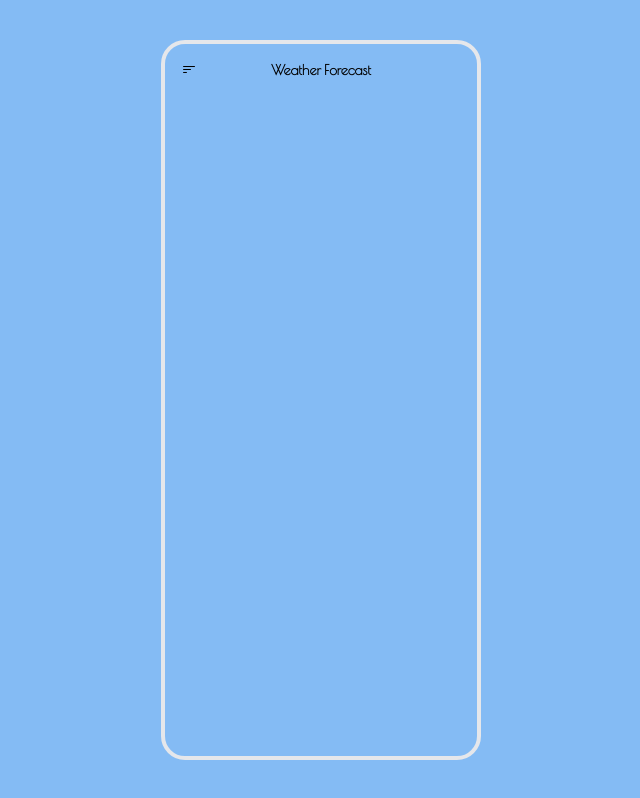
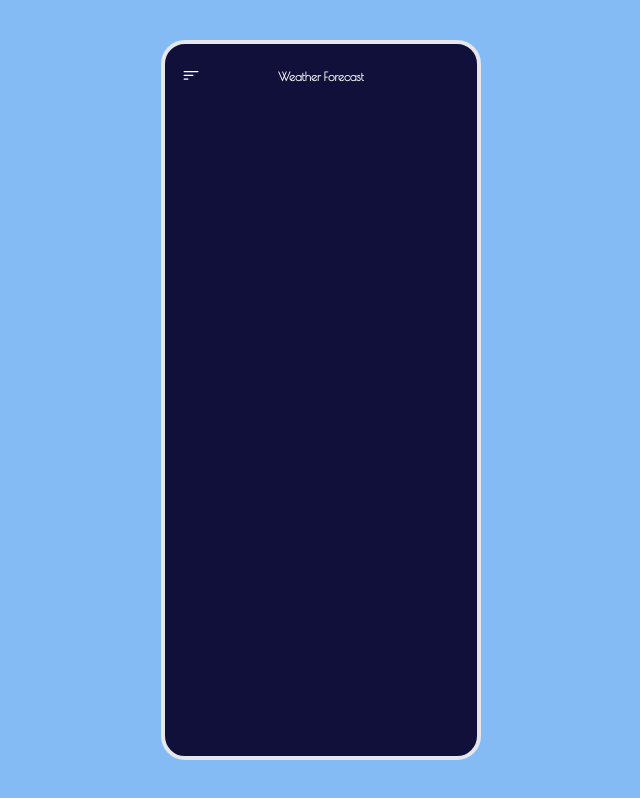
Before and after one commit to iamwinner422/BennuWeather, a React (Vite) app: page / in a window 1280 px wide. Shown: the whole page, without its empty margins (319-959 px from the left). Built offline with nearby package versions, Linux system fonts and the light colour scheme.

Commit message:
Creating new layout and Title component

```diff
--- /dev/null
+++ b/src/components/Title.tsx
@@ -0,0 +1,10 @@
+export default function Title() {
+    return (
+        <div className="flex justify-center items-center w-full py-6 relative">
+            <div className="absolute left-4">
+                <i className="bi bi-filter-left font-bold text-xl text-white"></i>
+            </div>
+            <span className="text-xs font-bold text-white">Weather Forecast</span>
+        </div>
+    )
+}
--- a/src/layouts/BaseLayout.tsx
+++ b/src/layouts/BaseLayout.tsx
@@ -1,9 +1,7 @@
 import React from "react";
 
-interface Props {
-    children: React.ReactNode
-}
-export default function BaseLayout({children}: Props){
+
+export default function BaseLayout({children}: {children: React.ReactNode}) {
     return (
         <div className="h-screen bg-background flex items-center justify-center py-10">
             {children}
--- /dev/null
+++ b/src/layouts/FrameLayout.tsx
@@ -0,0 +1,9 @@
+import React from "react";
+
+export default function FrameLayout({children}: {children: React.ReactNode}){
+    return (
+        <div className="w-1/4 h-full border-4 rounded-3xl bg-appBackground">
+            {children}
+        </div>
+    )
+}
--- a/src/pages/Home.tsx
+++ b/src/pages/Home.tsx
@@ -1,16 +1,13 @@
 import BaseLayout from "../layouts/BaseLayout.tsx";
+import FrameLayout from "../layouts/FrameLayout.tsx";
+import Title from "../components/Title.tsx";
 
 export default function Home() {
     return (
         <BaseLayout>
-            <div className="w-1/4 h-full border-4 rounded-3xl">
-                <div className="flex justify-center items-center w-full py-4 relative">
-                    <div className="absolute left-4">
-                        <i className="bi bi-filter-left"></i>
-                    </div>
-                    <span className="text-sm font-bold">Weather Forecast</span>
-                </div>
-            </div>
+            <FrameLayout>
+                <Title/>
+            </FrameLayout>
         </BaseLayout>
     )
 }
--- a/tailwind.config.js
+++ b/tailwind.config.js
@@ -1,5 +1,6 @@
 /** @type {import('tailwindcss').Config} */
 export default {
+    darkMode: 'class',
     content: [
         "./index.html",
         "./src/**/*.{js,ts,jsx,tsx}",
@@ -15,6 +16,7 @@ export default {
                 swatch_6: '#3c405c',
                 swatch_7: '#986580',
                 background: '#84BBF4',
+                appBackground: '#10103b',
             }
         },
     },
```
Lines whose indentation alone changed are shown as unchanged.
